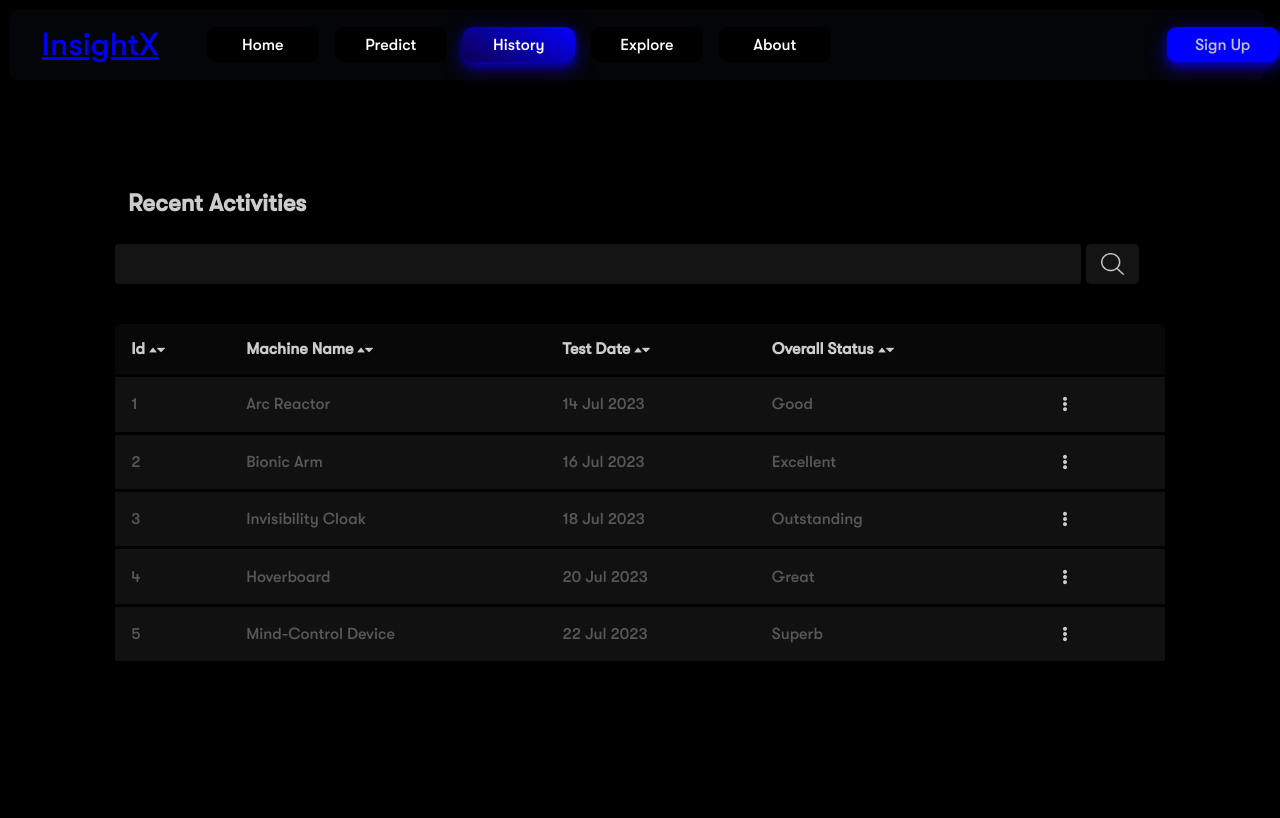
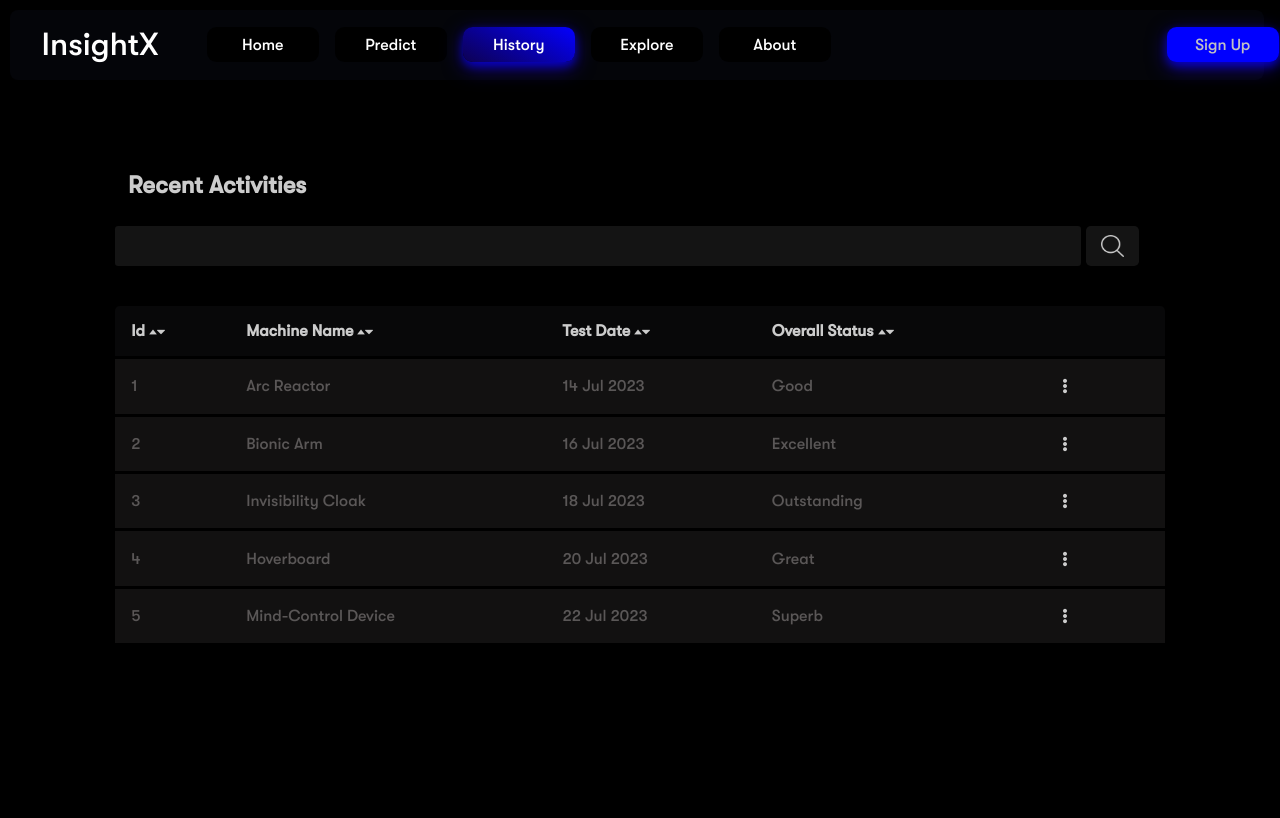
Before and after one commit to ManishPingale7/InsightX-Web, a Django app: page /history in a window 1280 px wide; the page is wider, and only the part inside the window is pictured. After the commit the page ends 643 px from the top of that part, so only its background shows below. Run offline with Django 4.2, Linux system fonts and the light colour scheme; a user stored in the database is signed in.

Commit message:
small UI bugs

```diff
--- a/PredictiX/static/web/css/navigation.css
+++ b/PredictiX/static/web/css/navigation.css
@@ -146,6 +146,10 @@
   font-family: Arial, Helvetica, sans-serif;
   font-weight: bold;
 }
+.branding a{
+  text-decoration: none;
+  color: white;
+}
 .branding {
   font-size: 2rem;
   margin-right: 3rem;
--- a/PredictiX/web/templates/web/base.html
+++ b/PredictiX/web/templates/web/base.html
@@ -62,7 +62,6 @@
     </header>
     {% block body %}{% endblock body %}
   </body>
-  <script>
-    {% block script %}{% endblock script %}
-  </script>
+
+  {% block script %}{% endblock script %}
 </html>
--- a/PredictiX/web/templates/web/history.html
+++ b/PredictiX/web/templates/web/history.html
@@ -1,11 +1,13 @@
-{% extends 'web/base.html' %} {% load static %} {% block head %}
-{% block title %}History{% endblock title %}
+{% extends 'web/base.html' %}
+{% load static %}
+{% block title %}history{% endblock title %}
 {% block history_active %}current{% endblock history_active %}
+{%block head %}
 <link
   rel="stylesheet"
   href="https://cdnjs.cloudflare.com/ajax/libs/font-awesome/4.7.0/css/font-awesome.min.css"
 />
-<link rel="stylesheet" href="{% static '' %}css/history.css" />
+<link rel="stylesheet" href="{% static 'css/history.css' %}" />
 {% endblock head %} {% block body %}
 
 <div class="page">
--- a/PredictiX/web/templates/web/predict.html
+++ b/PredictiX/web/templates/web/predict.html
@@ -5,8 +5,7 @@
 
     <script
       src="https://kit.fontawesome.com/yourcode.js"
-      crossorigin="anonymous"
-    ></script>
+      crossorigin="anonymous"></script>
     {% endblock head %}
     {% block predict_active %}current{% endblock predict_active %}
   {% block body %}
```
Also changed, not shown: PredictiX/db.sqlite3.
